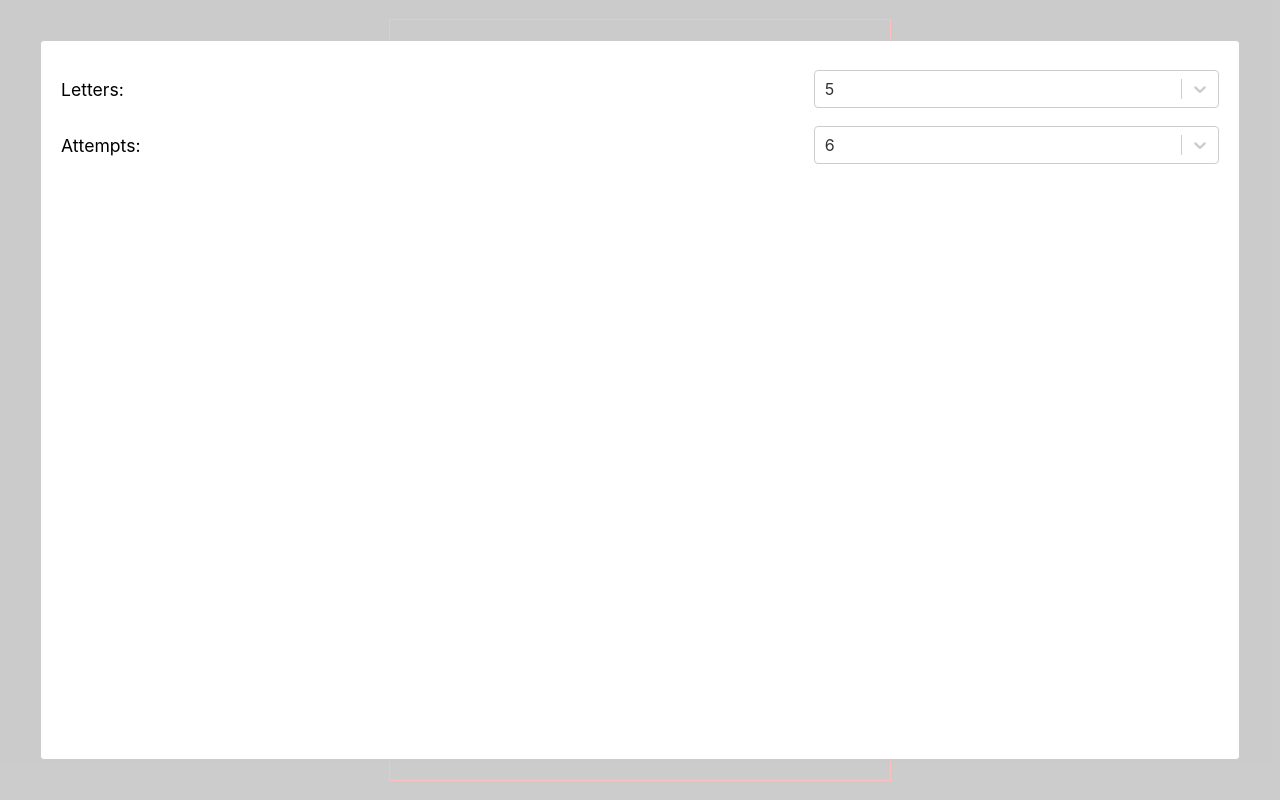
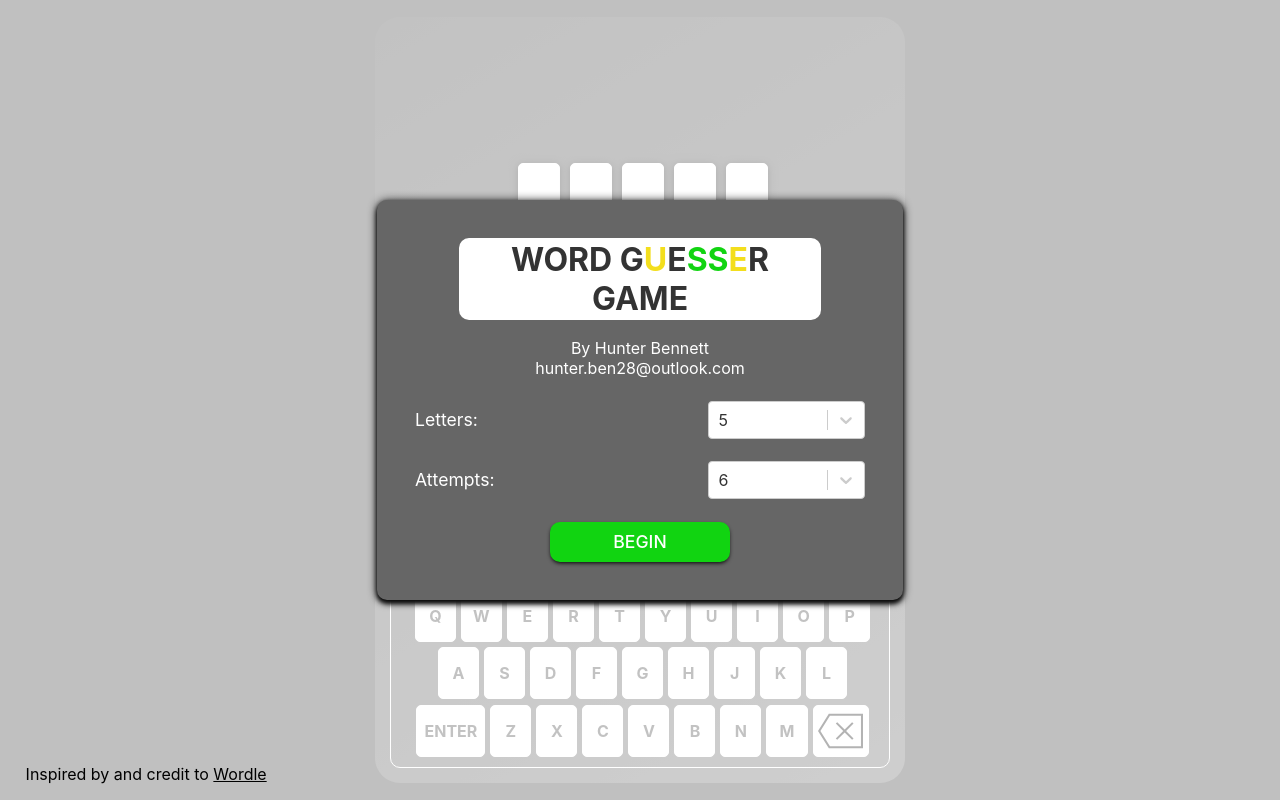
Before and after one commit to hunter-bennett28/word-guesser, a React (Create React App) app: page / in a window 1280 px wide. Built offline with nearby package versions, Linux system fonts and the light colour scheme.

Commit message:
Add Word Test and Toast
Added a toast style message for words that are entered that do
not match any words in the database, that has a configurable
message and thus can be used for other purposes.

Also added some more styling.

```diff
--- a/package.json
+++ b/package.json
@@ -17,6 +17,7 @@
     "react-modal": "^3.14.4",
     "react-scripts": "5.0.0",
     "react-select": "^5.2.2",
+    "react-toastify": "^8.1.0",
     "typescript": "^4.4.2",
     "web-vitals": "^2.1.0"
   },
--- a/src/App.scss
+++ b/src/App.scss
@@ -1,8 +1,12 @@
 /* Variables */
 
-$bg-colour: #333;
+$base-colour: #333;
 $primary-colour: white;
+$secondary-colour: #11d411;
+$warning-colour: #f3de1d;
 $max-window-width: 500px;
+$toast-slide-animation-time: 3s;
+$toast-duration: 3s;
 
 /* Mixins */
 
@@ -13,25 +17,74 @@ $max-window-width: 500px;
 }
 
 .App {
-  width: 95vw;
+  display: flex;
+  flex-direction: column;
+  justify-content: space-between;
+  width: 87vw;
   max-width: $max-window-width;
-  height: 95vh;
-  border: 1px solid red;
+  height: 92vh;
+  border-radius: 25px;
+  padding: 15px;
+
+  background: linear-gradient(150deg, $base-colour, scale-color($base-colour, $lightness: 20%))
 }
 
 /* Menu Styling */
+
+.menuContainer {
+  @include centered;
+  position: absolute;
+  width: 100vw;
+  height: 100vh;
+  top: 0;
+  left: 0;
+  background-color: rgba(255, 255, 255, 0.7);
+
+  .footnote {
+    position: absolute;
+    bottom: 0;
+    left: 0;
+    padding-left: 2%;
+  }
+
+  a {
+    color: black;
+  }
+}
+
 .menu {
   background-color: #666;
-  // color: $primary-colour;
-  // height: 50%;
-  // width: 50%;
-  // margin: auto;
-  // max-width: $max-window-width;
+  @include centered;
+  flex-direction: column;
+  color: $primary-colour;
+  width: 80%;
+  max-width: $max-window-width - 50px;
+  padding: 3%;
+  border-radius: 10px;
+  box-shadow: 0px 2px 4px -1px black,
+    0px 4px 5px 0px #222, 0px 1px 10px 0px #111;
+
+  h1 {
+    margin: 0px 0px 5% 0px;
+    background-color: $primary-colour;
+    color: $base-colour;
+    border-radius: 10px;
+    padding: 0.5%;
+  }
+
+  p {
+    margin: 0;
+    padding: 0;
+  }
+
+  .titleContainer {
+    margin-bottom: 5%;
+    text-align: center;
   }
 
   .numericOptionContainer {
     display: flex;
-  align-items: center;
+    align-items: baseline;
     justify-content: space-between;
     width: 100%;
 
@@ -41,8 +94,37 @@ $max-window-width: 500px;
   }
 
   .numberSelector {
-  color: $bg-colour;
+    color: $base-colour;
     width: 35%;
+    min-width: 80px;
+    margin-bottom: 5%;
+  }
+
+  .warning {
+    color: $warning-colour;
+  }
+
+  .secondary {
+    color: $secondary-colour;
+  }
+
+  .button {
+    cursor: pointer;
+    @include centered;
+    background-color: $secondary-colour;
+    border-radius: 10px;
+    height: 4vh;
+    min-height: 40px;
+    width: 40%;
+    font-weight: 500;
+    font-size: 1.1rem;
+    box-shadow: 0px 2px 4px -1px black;
+  }
+
+  .button:active {
+    box-shadow: none;
+    background-color: scale-color($secondary-colour, $lightness: -30%);
+  }
 }
 
 /* Keyboard Styling */
@@ -54,7 +136,6 @@ $max-window-width: 500px;
   padding: 5px;
   border: 1px solid $primary-colour;
   border-radius: 10px;
-}
 
   .keyboardRow {
     display: flex;
@@ -76,8 +157,8 @@ $max-window-width: 500px;
   }
 
   .keyboardKey:active {
-  background-color: $bg-colour;
-  border-color: $bg-colour;
+    background-color: $base-colour;
+    border-color: $base-colour;
   }
 
   .keyboardIcon {
@@ -90,10 +171,11 @@ $max-window-width: 500px;
   }
 
   .keyboardKeyText {
-  color: $bg-colour;
+    color: $base-colour;
     font-weight: bold;
     padding: 0px 7px;
     font-size: 1em;
+  }
 }
 
 /* Word Box Styling */
@@ -103,6 +185,9 @@ $max-window-width: 500px;
   display: flex;
   justify-content: center;
   width: 100%;
+  margin: 0.5%;
+  padding: 0;
+  flex-grow: 4;
 }
 
 .letterBox {
@@ -110,11 +195,51 @@ $max-window-width: 500px;
   border: 1px solid $primary-colour;
   width: 40px;
   height: 40px;
-  margin: 1%;
+  margin: 0.5% 1%;
   border-radius: 5px;
+
+  &.active {
+    box-shadow: 0px 2px 4px -1px black,
+      0px 4px 5px 0px #222, 0px 1px 10px 0px #111;
+  }
 }
 
 .letterBoxLetter {
   font-weight: 600;
   font-size: 1.3rem;
 }
+
+/* Toast Styling */
+.toastContainer {
+  @include centered;
+  width: 89vw;
+  max-width: $max-window-width;
+  height: 8%;
+  position: absolute;
+  border-radius: 10px;
+  box-shadow: 0px 2px 4px -1px black,
+    0px 4px 5px 0px #222, 0px 1px 10px 0px #111;
+    background-color: $primary-colour;
+  color: $base-colour;
+  font-size: 1.5rem;
+  animation: $toast-slide-animation-time slide-in-and-out;
+  animation-fill-mode: forwards;
+}
+
+@keyframes slide-in-and-out {
+  0% {
+    transform: translateY(-500px);
+  }
+
+  10% {
+    transform: translateY(0%);
+  }
+
+  90% {
+    transform: translateY(0%);
+  }
+
+  100% {
+    transform: translateY(-500px);
+  }
+}
--- a/src/App.tsx
+++ b/src/App.tsx
@@ -1,20 +1,23 @@
-import { useEffect, useReducer, useRef } from 'react'
+import { useReducer } from 'react'
 import './App.scss'
 import Keyboard from './components/Keyboard'
 import Menu from './components/Menu'
 import Tutorial from './components/Tutorial'
 import Word from './components/Word'
-import { words } from './resources/words.json'
+import WordData from './resources/words.json'
+import { qwertyKeyRows, ColourCodes } from './resources/constants'
+import { toast, ToastContainer } from 'react-toastify'
 
 interface AppState {
-    words?: string[]
     wordLength: number
     numAttempts: number
-    attempts: Array<string[]>
+    attempts: string[]
     currentInput: string
     word?: string
     showTutorial: boolean
     showMenu: boolean
+    showToast: boolean
+    toastMessage: string
 }
 
 const initialState: AppState = {
@@ -23,8 +26,13 @@ const initialState: AppState = {
     attempts: [],
     currentInput: '',
     showTutorial: true,
-    showMenu: true
+    showMenu: true,
+    showToast: false,
+    toastMessage: ''
 }
+
+const WORD_LENGTH_OFFSET = 3; // Offset of number of letters in words array
+const TOAST_TIME = 3000;
 
 function App() {
     /* Hooks */
@@ -33,15 +41,37 @@ function App() {
         ...newState,
     })
     const [state, setState] = useReducer(reducer, initialState)
-    const currentAttempt = useRef({})
-
-    // useEffect(() => {
-
-    // }, [])
 
     /* Functions */
 
+    const getWordComponents = (): JSX.Element[] => {
+        const wordComponents: JSX.Element[] = []
+        for (let i = 0; i < state.numAttempts; i++) {
+            const isActive = i === state.attempts.length
+            wordComponents.push(
+                <Word
+                    word={isActive ? state.currentInput : state.attempts[i] }
+                    wordLength={ state.wordLength }
+                    isActive={isActive}
+                />
+            )
+        }
+        return wordComponents
+    }
+
     const startGame = () => {
+        // Reset state of each letter
+        qwertyKeyRows.forEach((row) => {
+            row.forEach((letter) => letter.match = ColourCodes.unchecked)
+        })
+
+        // Choose a word
+        const wordsArray = WordData.words[state.wordLength - WORD_LENGTH_OFFSET]
+        const word = wordsArray[Math.floor(Math.random() * wordsArray.length)]
+        setState({ showTutorial: false, showMenu: false, word, attempts: [], currentInput: '' })
+    }
+
+    const finishGame = () => {
 
     }
 
@@ -59,7 +89,18 @@ function App() {
     }
 
     // Handler for user clicking the submit key on the virtual keyboard
-    const handleSubmitClick = (): void => {}
+    const handleSubmitClick = (): void => {
+        if (state.attempts.length < state.numAttempts) {
+            const wordPool = WordData.words[state.wordLength - WORD_LENGTH_OFFSET]
+            if (!wordPool.includes(state.currentInput) && !state.showToast) {
+                setState({ showToast: true, toastMessage: 'Not A Valid Word!' })
+                setTimeout(() => setState({ showToast: false, toastMessage: '' }), TOAST_TIME)
+                return
+            }
+            if (state.currentInput === state.word)
+                finishGame()
+        }
+    }
 
     // Handler for user clicking the backspace key on the virtual keyboard
     const handleBackspaceClick = (): void => {
@@ -71,16 +112,24 @@ function App() {
 
     return (
         <div className='App'>
+            { state.showToast &&
+                <div className='toastContainer'>
+                    { state.toastMessage }
+                </div>
+            }
             <Tutorial />
-            <Menu isOpen={state.showMenu} startGame={startGame} setWordLength={setWordLength} setAttempts={setNumAttempts} />
+            { state.showMenu &&
+                <Menu isOpen={state.showMenu} startGame={startGame} setWordLength={setWordLength} setAttempts={setNumAttempts} />
+            }
             <div className='wordsContainer'>
-                <Word word={state.currentInput} wordLength={state.wordLength}/>
+                { getWordComponents() }
             </div>
             <Keyboard
                 onLetterClick={handleLetterClick}
                 onSubmit={handleSubmitClick}
                 onBackspace={handleBackspaceClick}
             />
+
         </div>
     )
 }
--- a/src/components/LetterBox.tsx
+++ b/src/components/LetterBox.tsx
@@ -3,11 +3,13 @@ import { ColourCodes } from '../resources/constants'
 export interface LetterBoxProps {
     letter?: string
     match?: ColourCodes
+    isActive?: boolean
 }
 
-const LetterBox = ({ letter = '', match = ColourCodes.unchecked }) => {
+const LetterBox = ({ letter = '', match = ColourCodes.unchecked, isActive = false }) => {
+    const backgroundColor = match === ColourCodes.unchecked && isActive ? ColourCodes.unchecked : '#333'
     return (
-        <div className='letterBox' style={{ backgroundColor: match }}>
+        <div className={`letterBox${ isActive ? ' active' : ''}`} style={{ backgroundColor }}>
             <p className='letterBoxLetter'>{letter}</p>
         </div>
     )
--- a/src/components/Menu.tsx
+++ b/src/components/Menu.tsx
@@ -1,5 +1,4 @@
 import Select, { ActionMeta, SingleValue } from 'react-select'
-import ReactModal from 'react-modal'
 
 const selectOptions = [
     { value: 3, label: '3' },
@@ -35,10 +34,18 @@ const Menu = ({ isOpen, startGame, setWordLength, setAttempts }: MenuProps) => {
     }
 
     return (
-        // <div className='menu'>
-        //
-        // </div>
-        <ReactModal isOpen={isOpen} >
+        <div className='menuContainer'>
+            <div className='menu'>
+                <div className='titleContainer'>
+                    <h1>WORD G
+                        <span className='warning'>U</span>
+                        E
+                        <span className='secondary'>SS</span>
+                        <span className='warning'>E</span>
+                        R GAME</h1>
+                    <p>By Hunter Bennett</p>
+                    <p>hunter.ben28@outlook.com</p>
+                </div>
                 <div className='numericOptionContainer'>
                     <p className='menuSetting'>Letters:</p>
                     <Select
@@ -57,7 +64,12 @@ const Menu = ({ isOpen, startGame, setWordLength, setAttempts }: MenuProps) => {
                         onChange={handleAttemptsChange}
                     />
                 </div>
-        </ReactModal>
+                <div className='button' onClick={() => startGame()}>
+                    <p>BEGIN</p>
+                </div>
+            </div>
+            <p className='footnote'>Inspired by and credit to <a href='https://www.powerlanguage.co.uk/wordle/'>Wordle</a></p>
+        </div>
     )
 }
 
--- a/src/components/Word.tsx
+++ b/src/components/Word.tsx
@@ -2,18 +2,19 @@ import { useEffect, useState } from 'react'
 import LetterBox from './LetterBox'
 
 export interface WordProps {
+    word?: string
     wordLength: number
-    word: string
+    isActive?: boolean
 }
 
-const Word = ({ word, wordLength }: WordProps) => {
+const Word = ({ word = '', wordLength, isActive = false }: WordProps) => {
 
     const [letterBoxes, setLetterBoxes] = useState<JSX.Element[]>()
 
     const getBoxes = (): void => {
         const boxes: JSX.Element[] = []
         for (let index = 0; index < wordLength; index++)
-            boxes.push(<LetterBox letter={word[index]} key={`letterBox${index}`}/>)
+            boxes.push(<LetterBox letter={word[index]} isActive={isActive} key={`letterBox${index}`}/>)
         setLetterBoxes(boxes)
     }
 
--- a/src/index.css
+++ b/src/index.css
@@ -6,7 +6,7 @@ body {
   -webkit-font-smoothing: antialiased;
   -moz-osx-font-smoothing: grayscale;
   min-height: 100vh;
-  background-color: #333;
+  background-color: rgb(43, 43, 43);
   display: flex;
   align-items: center;
   justify-content: center;
```
Also changed, not shown: 1 other file (tests, documents, lock files or other folders). Lines whose indentation alone changed are shown as unchanged.
